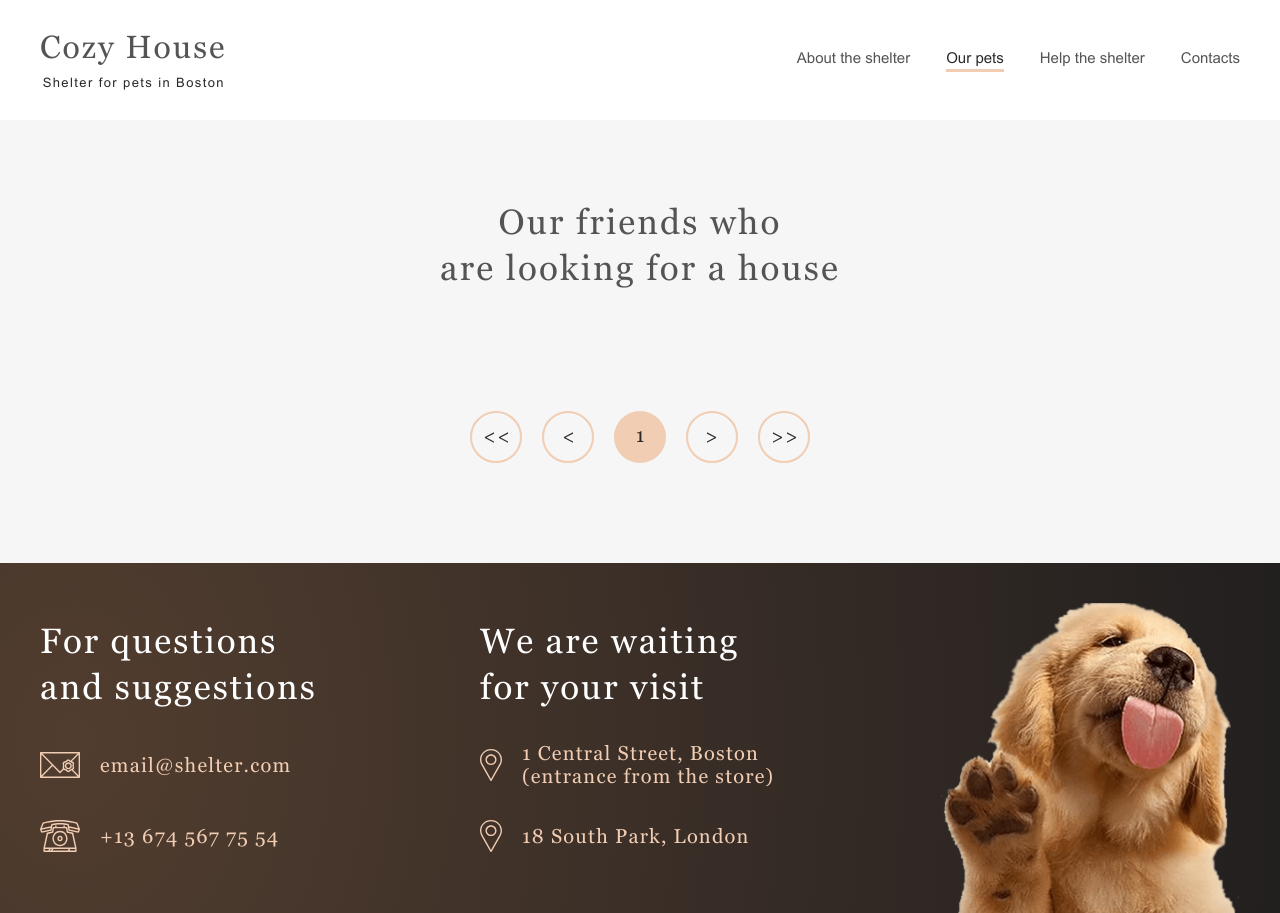
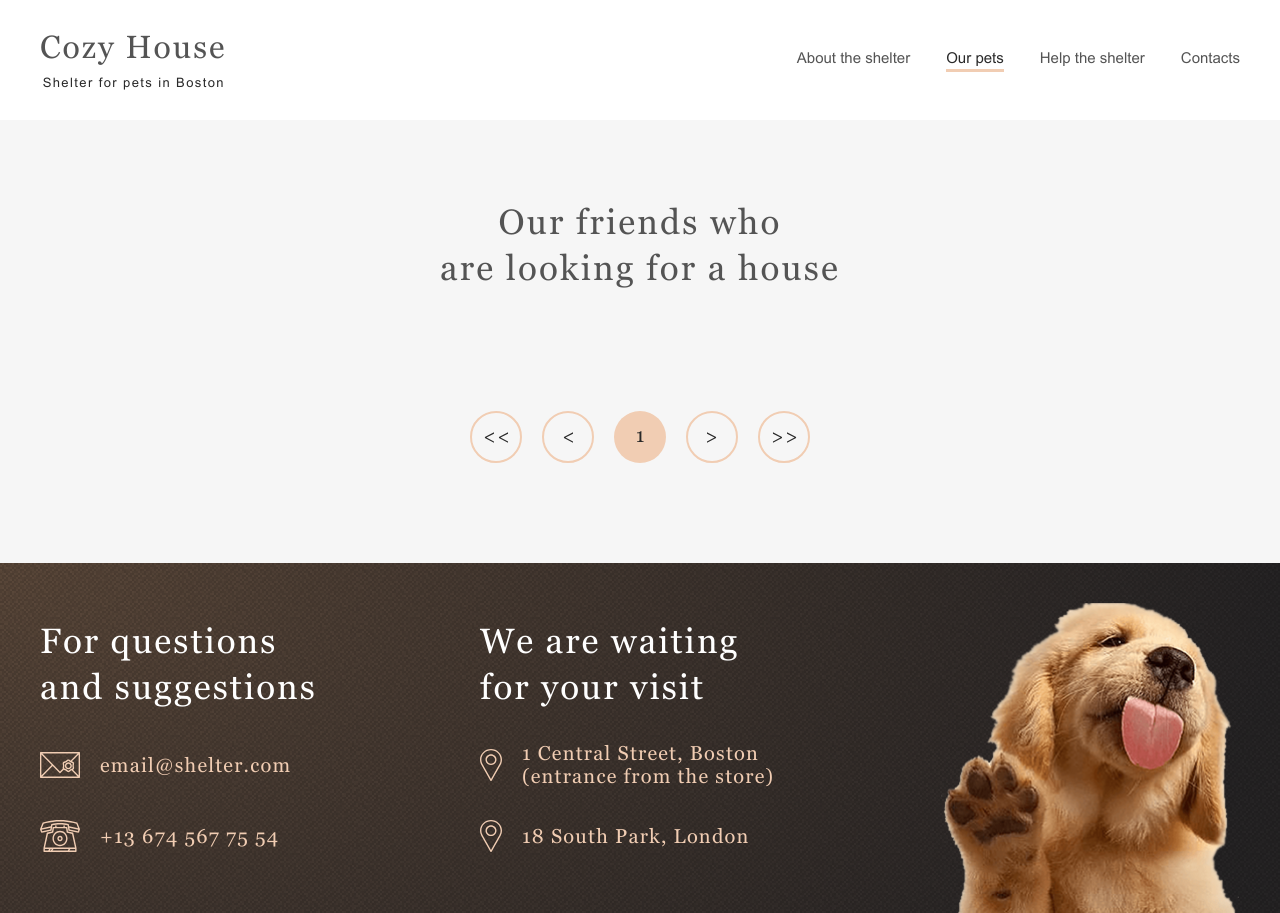
Before and after one commit to artsiom90/shelter-rsschool, a website built with webpack: page shelter/pages/pets/index.html in a window 1280 px wide. Built offline with nearby package versions, Linux system fonts and the light colour scheme.

Commit message:
feat: implement full radial-gradient bg realization

```diff
--- a/shelter/pages/main/sass/_footer.scss
+++ b/shelter/pages/main/sass/_footer.scss
@@ -3,7 +3,7 @@
     display: flex;
     justify-content: center;
     flex-wrap: wrap;
-    background: radial-gradient(110.67% 538.64% at 5.73% 50%, #513D2F 0%, #1A1A1C 100%);
+    background: url('../../assets/images/noise_transparent@2x.png'), radial-gradient(100% 215.42% at 0% 0%, #5B483A 0%, #262425 100%), #211F20;
 }
 
 @media (max-width: 850px) {
--- a/shelter/pages/main/sass/_main_hero.scss
+++ b/shelter/pages/main/sass/_main_hero.scss
@@ -1,6 +1,6 @@
 .hero-container {
     padding-top: 180px;
-    background: radial-gradient(100% 215.42% at 0% 0%, #5B483A 0%, #262425 100%);
+    background: url('../../assets/images/noise_transparent@2x.png'), radial-gradient(100% 215.42% at 0% 0%, #5B483A 0%, #262425 100%), #211F20;
 }
 
 @media(max-width:850px) {
--- a/shelter/pages/pets/sass/_footer.scss
+++ b/shelter/pages/pets/sass/_footer.scss
@@ -3,7 +3,7 @@
     display: flex;
     justify-content: center;
     flex-wrap: wrap;
-    background: radial-gradient(110.67% 538.64% at 5.73% 50%, #513D2F 0%, #1A1A1C 100%);
+    background: url('../../assets/images/noise_transparent@2x.png'), radial-gradient(100% 215.42% at 0% 0%, #5B483A 0%, #262425 100%), #211F20;
 }
 
 @media (max-width: 850px) {
```
Also changed, not shown: shelter/assets/images/noise_transparent.png (added), shelter/assets/images/noise_transparent@2x.png (added), shelter/pages/main/style.css, shelter/pages/pets/style.css.
